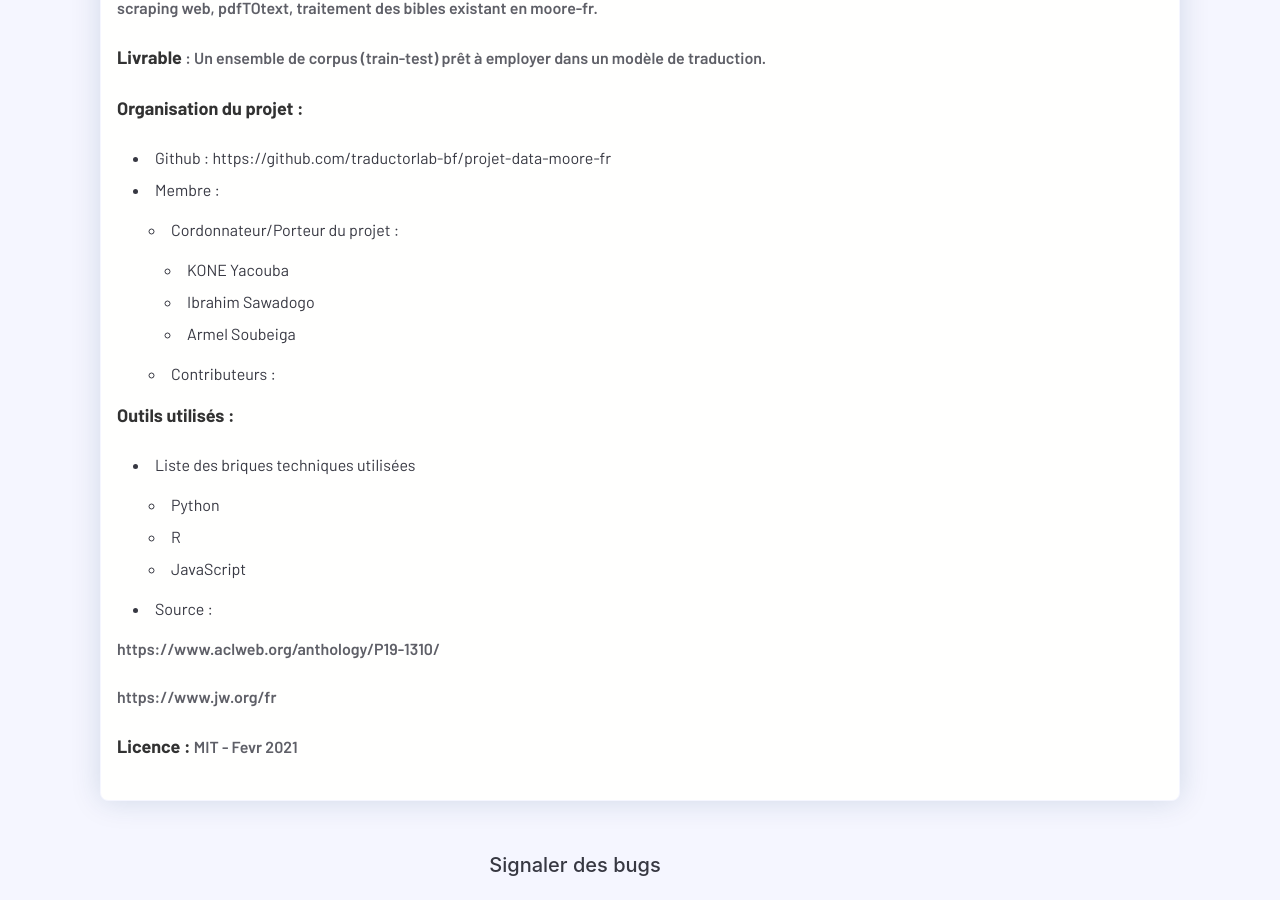
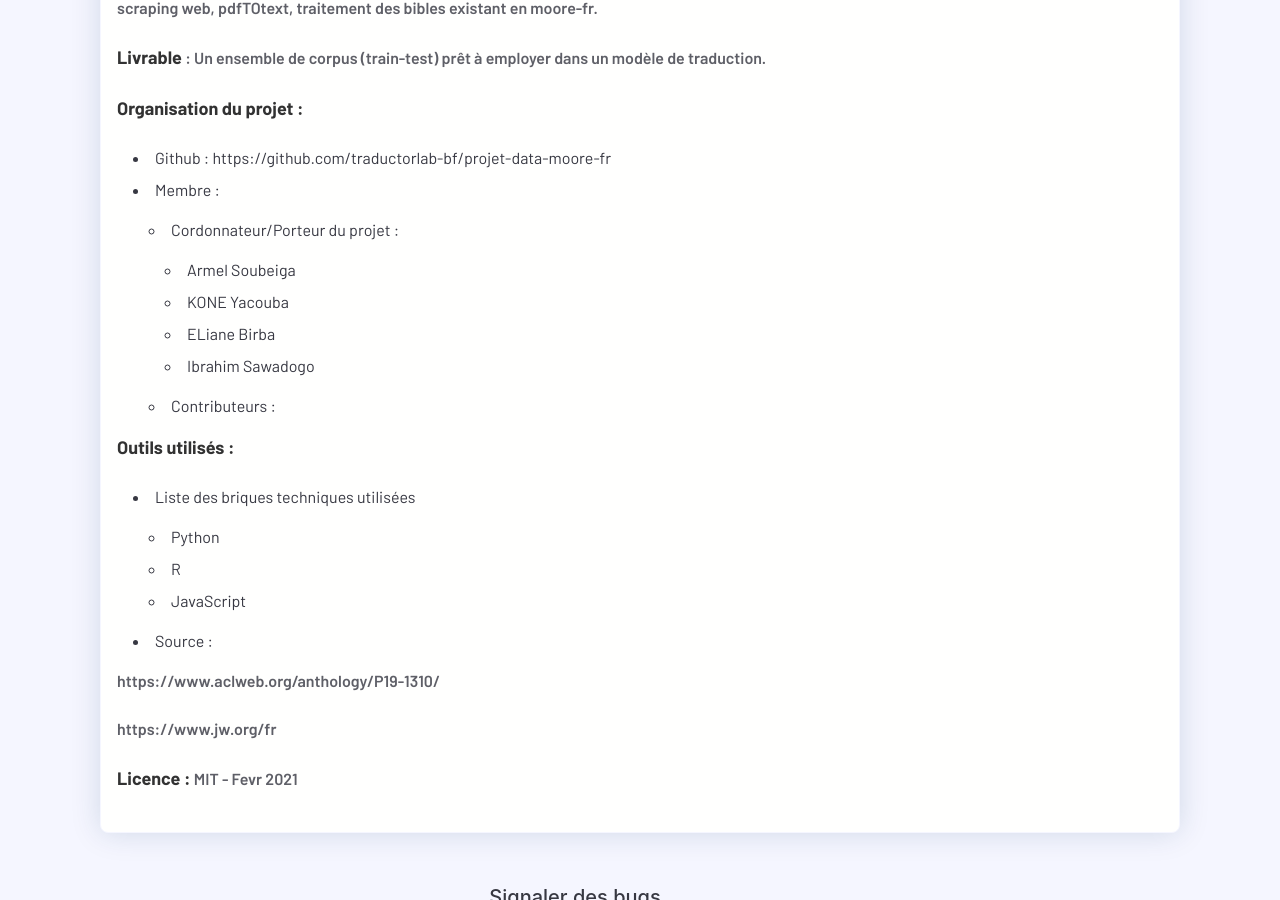
Before and after one commit to traductorlab-bf/traductorlab-bf.github.io, a Jekyll site: the page built from _posts/projet-data-moore-fr/2020-05-26-projet-data-moore-fr.md, in a window 1280 px wide and 900 px high, scrolled down 365 px. Built offline with Jekyll 4.4.1, drawn with Linux system fonts in a browser that asks for light colours; nearby versions of some CDN libraries; comment, search, counter and statistics services are not loaded.

Commit message:
Update 2020-05-26-projet-data-moore-fr.md

```diff
--- a/_posts/projet-data-moore-fr/2020-05-26-projet-data-moore-fr.md
+++ b/_posts/projet-data-moore-fr/2020-05-26-projet-data-moore-fr.md
@@ -20,9 +20,10 @@ short-description:
 - Github : https://github.com/traductorlab-bf/projet-data-moore-fr
 - Membre :
     - Cordonnateur/Porteur du projet :
+      - Armel Soubeiga
       - KONE Yacouba
+      - ELiane Birba
       - Ibrahim Sawadogo
-      - Armel Soubeiga
 
      - Contributeurs :
 
```
